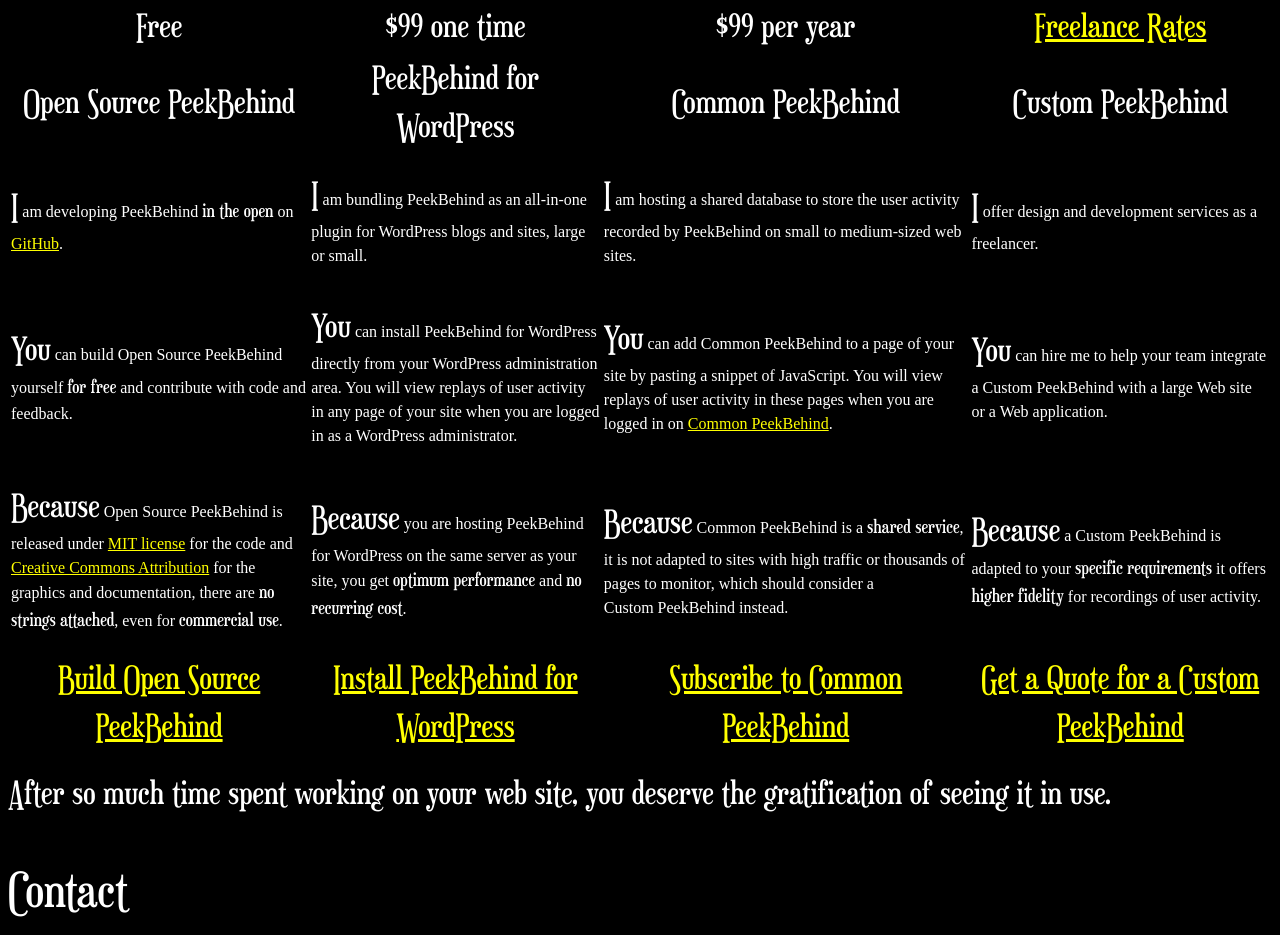
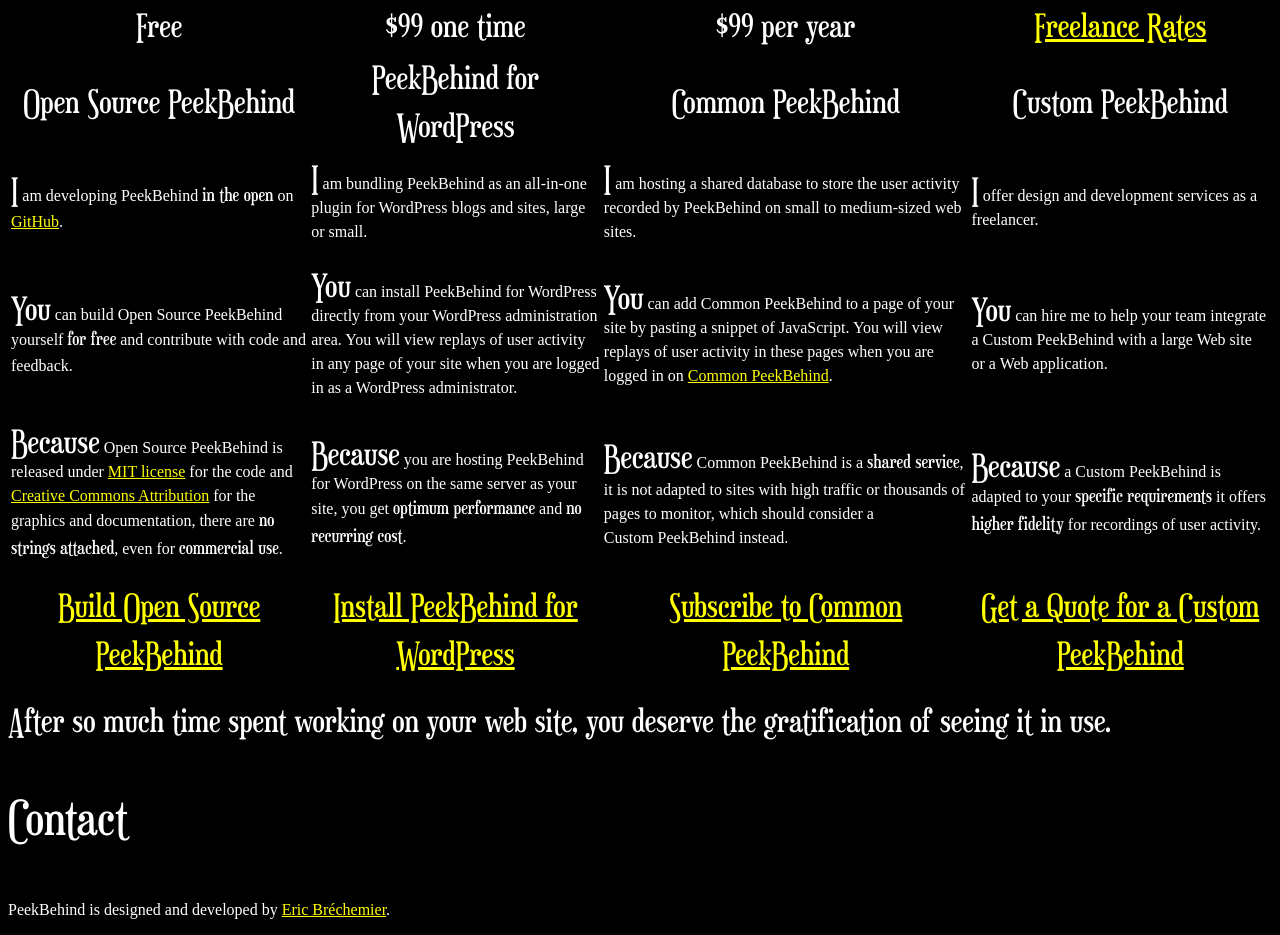
Before and after one commit to peekbehind/src.peekbehind.com, a plain HTML site: page index.html in a window 1280 px wide. Shown: the part 943-1878 px from the top of the page. Drawn offline with Linux system fonts and the light colour scheme.

Commit message:
Adjust line height of initials

```diff
--- a/index.html
+++ b/index.html
@@ -109,26 +109,30 @@
         <tr>
           <td>
             <p>
-              <strong>I</strong> am developing PeekBehind <em>in the open</em>
+              <strong class="initial"
+              >I</strong> am developing PeekBehind <em>in the open</em>
               on <a href="https://github.com/eric-brechemier">GitHub</a>.
             </p>
           </td>
           <td>
             <p>
-              <strong>I</strong> am bundling PeekBehind as an all-in-one
+              <strong class="initial"
+              >I</strong> am bundling PeekBehind as an all-in-one
               plugin for WordPress blogs and sites, large or small.
             </p>
           </td>
           <td>
             <p>
-              <strong>I</strong> am hosting a shared database to store
+              <strong class="initial"
+              >I</strong> am hosting a shared database to store
               the user activity recorded by PeekBehind on small to
               medium-sized web sites.
             </p>
           </td>
           <td>
             <p>
-              <strong>I</strong> offer design and development
+              <strong class="initial"
+              >I</strong> offer design and development
               services as a freelancer.
             </p>
           </td>
@@ -136,13 +140,15 @@
         <tr>
           <td>
             <p>
-              <strong>You</strong> can build Open Source PeekBehind yourself
+              <strong class="initial"
+              >You</strong> can build Open Source PeekBehind yourself
               <em>for free</em> and contribute with code and feedback.
             </p>
           </td>
           <td>
             <p>
-              <strong>You</strong> can install PeekBehind for WordPress
+              <strong class="initial"
+              >You</strong> can install PeekBehind for WordPress
               directly from your WordPress administration area. You will view
               replays of user activity in any page of your site when you are
               logged in as a WordPress administrator.
@@ -150,7 +156,8 @@
           </td>
           <td>
             <p>
-              <strong>You</strong> can add Common PeekBehind to a page
+              <strong class="initial"
+              >You</strong> can add Common PeekBehind to a page
               of your site by pasting a snippet of JavaScript.
               You will view replays of user activity in these pages
               when you are logged in on
@@ -159,7 +166,8 @@
           </td>
           <td>
             <p>
-              <strong>You</strong> can hire me to help your team integrate
+              <strong class="initial"
+              >You</strong> can hire me to help your team integrate
               a Custom PeekBehind with a large Web site or a Web application.
             </p>
           </td>
@@ -167,7 +175,8 @@
         <tr>
           <td>
             <p>
-              <strong>Because</strong> Open Source PeekBehind is released
+              <strong class="initial"
+              >Because</strong> Open Source PeekBehind is released
               under <a href="http://en.wikipedia.org/wiki/MIT_License"
               >MIT license</a> for the code and
               <a href="http://creativecommons.org/licenses/by/3.0/deed.en_US"
@@ -179,14 +188,16 @@
           </td>
           <td>
             <p>
-              <strong>Because</strong> you are hosting PeekBehind for WordPress
+              <strong class="initial"
+              >Because</strong> you are hosting PeekBehind for WordPress
               on the same server as your site, you get
               <em>optimum performance</em> and <em>no recurring cost</em>.
             </p>
           </td>
           <td>
             <p>
-              <strong>Because</strong> Common&#xA0;PeekBehind is a
+              <strong class="initial"
+              >Because</strong> Common&#xA0;PeekBehind is a
               <em>shared service</em>, it is not adapted to sites with
               high traffic or thousands of pages to monitor, which
               should consider a Custom&#xA0;PeekBehind instead.
@@ -194,7 +205,8 @@
           </td>
           <td>
             <p>
-              <strong>Because</strong> a Custom&#xA0;PeekBehind
+              <strong class="initial"
+              >Because</strong> a Custom&#xA0;PeekBehind
               is adapted to your <em>specific requirements</em>
               it offers <em>higher fidelity</em> for recordings
               of user activity.
--- a/style/peekbehind.css
+++ b/style/peekbehind.css
@@ -90,3 +90,8 @@ h1 {
 em {
   font-size: 1.15em;
 }
+
+/* Adjust line height of initials within body copy */
+strong.initial {
+  line-height: 0.5em;
+}
```
